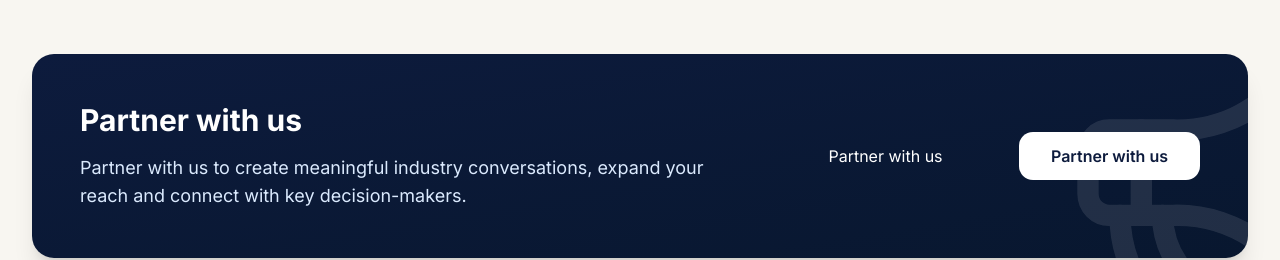
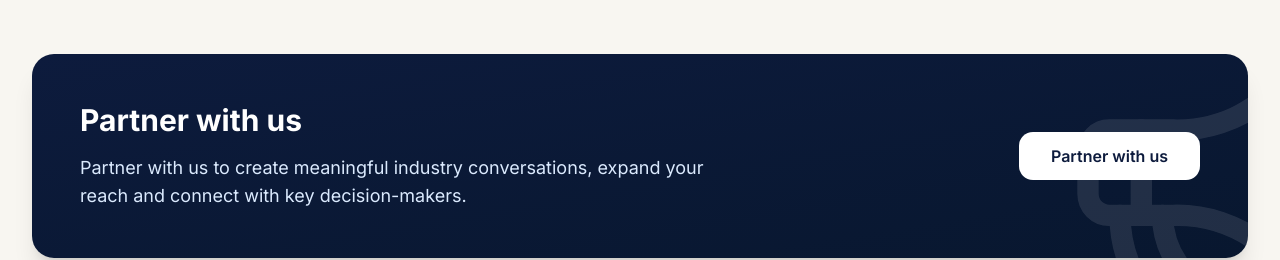
Before and after one commit to Asahel-code/prestigous-group-website, a Next.js app: page /events in a window 1280 px wide. Shown: the part 1420-1680 px from the top of the page. Built offline with nearby package versions, Linux system fonts and the light colour scheme; no server answers.

Commit message:
refactor: placed partner link to all the pages it is required

```diff
--- a/components/events/EventsDirectory.tsx
+++ b/components/events/EventsDirectory.tsx
@@ -63,12 +63,6 @@ export function EventsDirectory({ partnerFormUrl }: EventsDirectoryProps) {
             <h2 className="mb-4 text-3xl font-bold">Partner with us</h2>
             <p className="text-lg text-blue-100">Partner with us to create meaningful industry conversations, expand your reach and connect with key decision-makers.</p>
           </div>
-          <TrackedLink
-            href="/contact?interest=sponsorship"
-            eventName="partner_click"
-          >
-            Partner with us
-          </TrackedLink>
           {partnerFormUrl ? (
             <TrackedLink
               href={partnerFormUrl}
```
